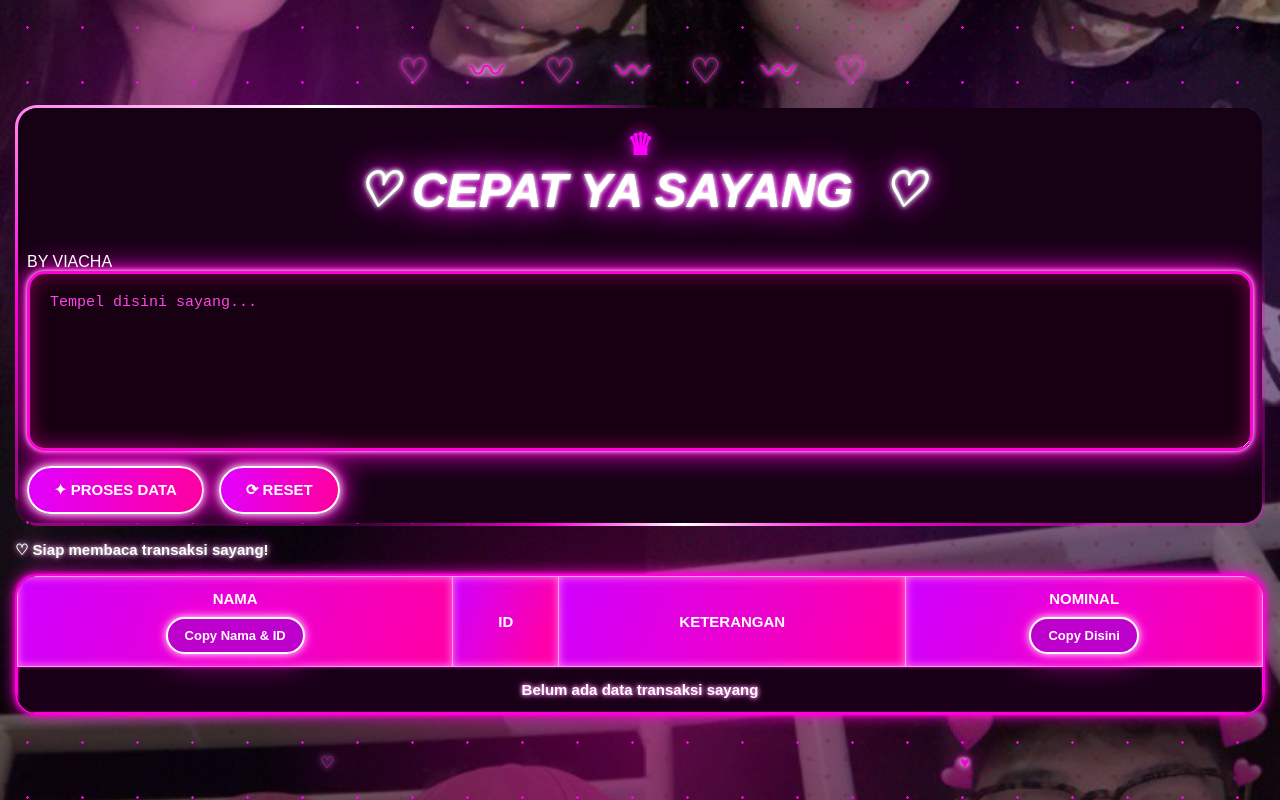
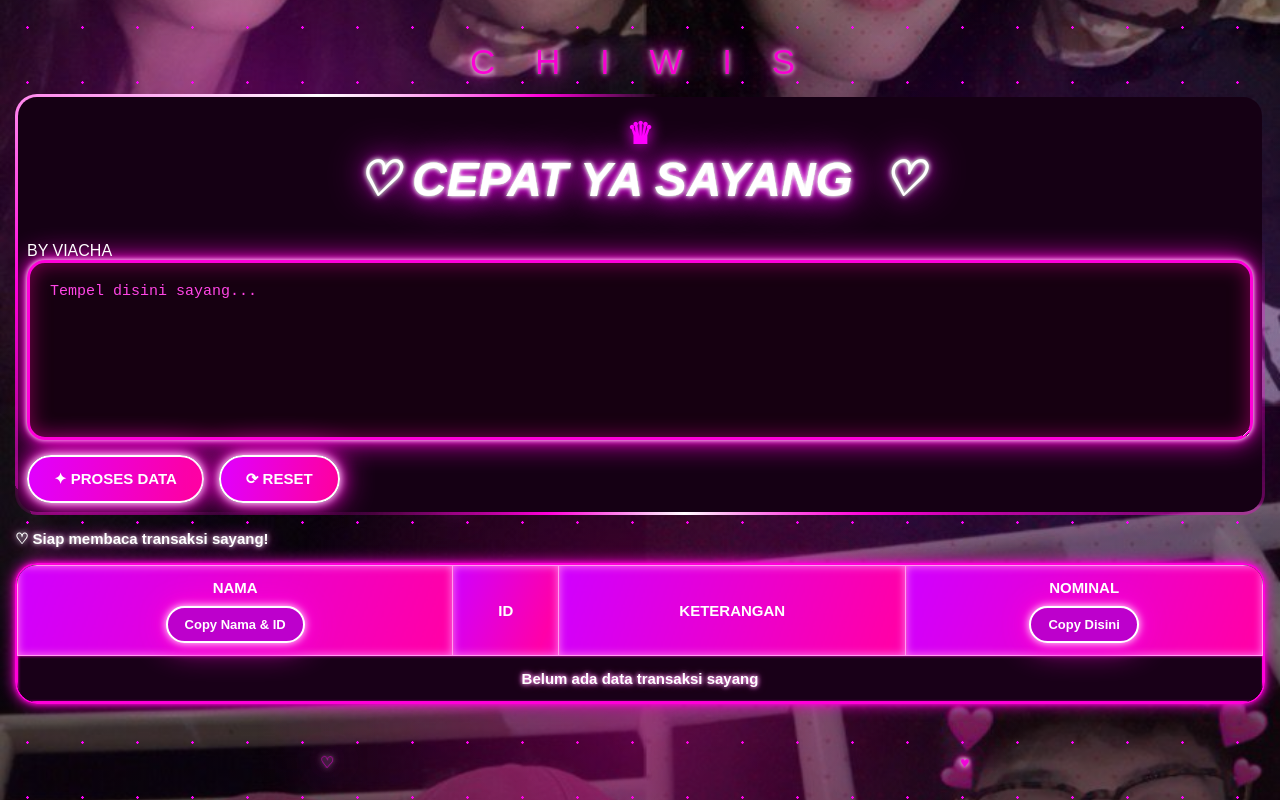
Before and after one commit to chiwis-design/chiwiss.cw, a plain HTML site: page index.html in a window 1280 px wide. Drawn offline with Linux system fonts and the light colour scheme.

Commit message:
Refactor index.html structure and content

```diff
--- a/index.html
+++ b/index.html
@@ -20,7 +20,7 @@
   <span>♥</span>
   <span>♡</span>
   <span>♥</span>
-</div> <div class="bottom-decoration">♡ 〰 ♡ 〰 ♡ 〰 ♡</div>
+</div> <div class="bottom-decoration">C H I W I S</div>
   <!-- BACKGROUND LOVE NEON -->
 <div class="love-background">
   <span>♡</span>
```
